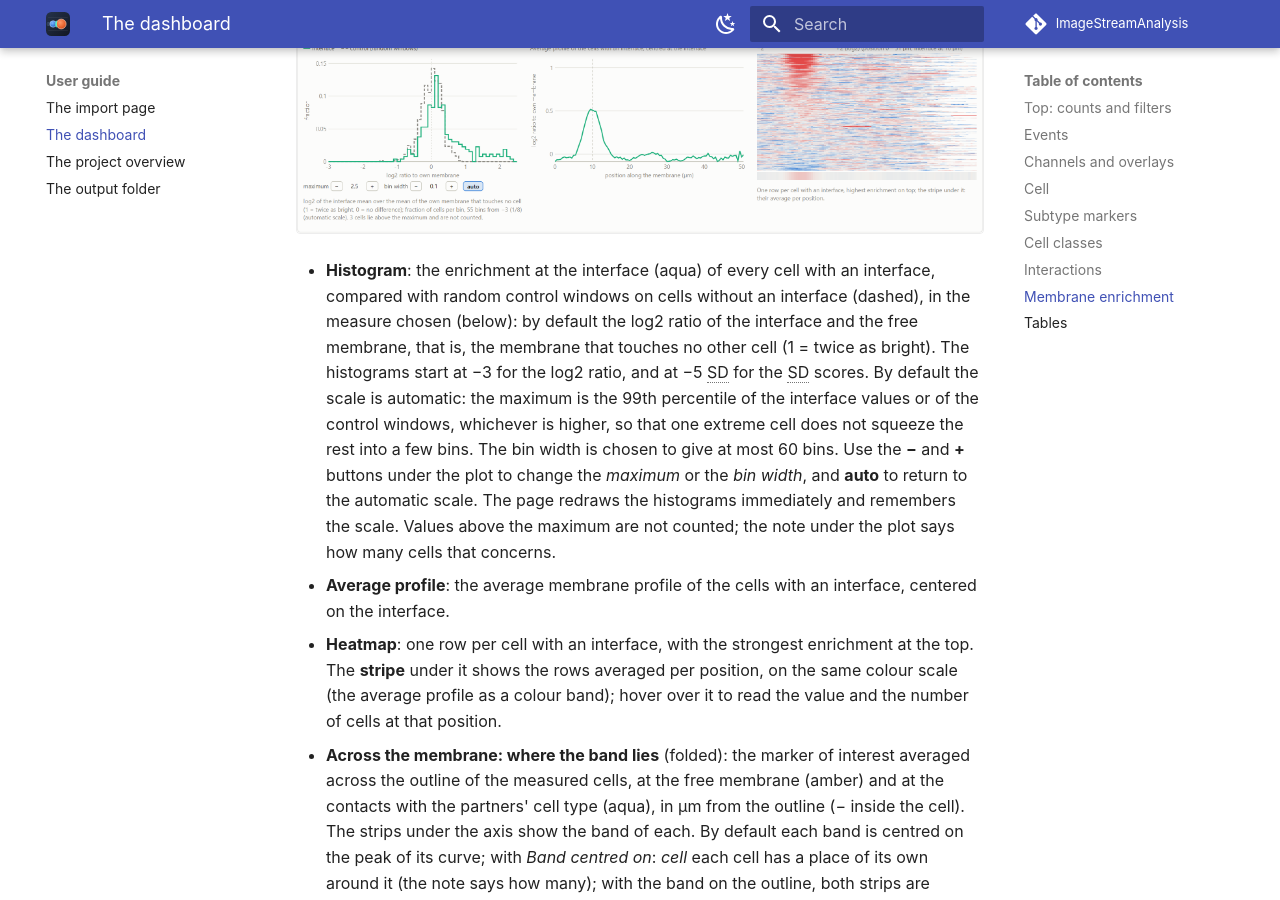
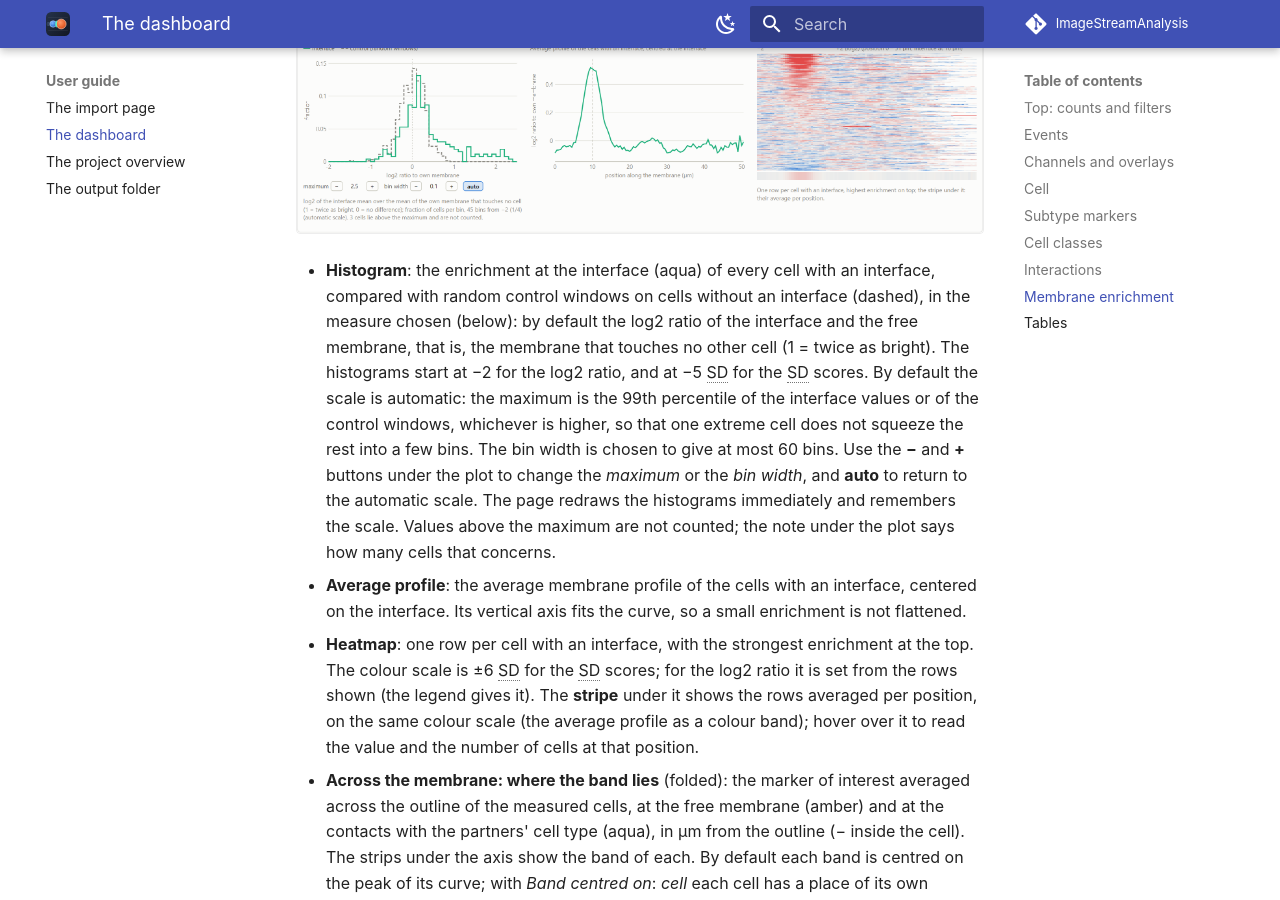
Before and after one commit to BioImaging-NKI/ImageStreamAnalysis, an MkDocs documentation site: the page built from manual/guide/dashboard.md, in a window 1280 px wide and 900 px high, scrolled down 8280 px. Built offline with MkDocs 1.6.1 and Material for MkDocs 9.7.7, drawn with Linux system fonts in a browser that asks for light colours; comment, search, counter and statistics services are not loaded.

Commit message:
Membrane card: log2 histograms from -2, the average profile and the log2 heatmap scaled to the data
The average profile's y axis fits the curve instead of reaching at least 1, so a small enrichment is not flattened;
the heatmap's log2 colour range follows the rows shown (98th percentile of |value|, rounded up); SD keeps +-6.

Co-Authored-By: Claude Opus 5.5 <noreply@anthropic.com>

```diff
--- a/manual/guide/dashboard.md
+++ b/manual/guide/dashboard.md
@@ -188,14 +188,16 @@ carries it. *Apply to the project…* and *Copy as settings* write the pair of t
 - **Histogram**: the enrichment at the interface (aqua) of every cell with an interface, compared with random control
   windows on cells without an interface (dashed), in the measure chosen (below): by default the log2 ratio of the
   interface and the free membrane, that is, the membrane that touches no other cell (1 = twice as bright). The
-  histograms start at −3 for the log2 ratio, and at −5 SD for the SD scores. By default the
+  histograms start at −2 for the log2 ratio, and at −5 SD for the SD scores. By default the
   scale is automatic: the maximum is the 99th percentile of the interface values or of the control windows, whichever
   is higher, so that one extreme cell does not squeeze the rest into a few bins. The bin width is chosen to give at
   most 60 bins. Use the **−** and **+** buttons under the plot to change the *maximum* or the *bin width*, and
   **auto** to return to the automatic scale. The page redraws the histograms immediately and remembers the scale.
   Values above the maximum are not counted; the note under the plot says how many cells that concerns.
-- **Average profile**: the average membrane profile of the cells with an interface, centered on the interface.
-- **Heatmap**: one row per cell with an interface, with the strongest enrichment at the top. The **stripe** under
+- **Average profile**: the average membrane profile of the cells with an interface, centered on the interface. Its
+  vertical axis fits the curve, so a small enrichment is not flattened.
+- **Heatmap**: one row per cell with an interface, with the strongest enrichment at the top. The colour scale is
+  ±6 SD for the SD scores; for the log2 ratio it is set from the rows shown (the legend gives it). The **stripe** under
   it shows the rows averaged per position, on the same colour scale (the average profile as a colour band); hover
   over it to read the value and the number of cells at that position.
 - **Across the membrane: where the band lies** (folded): the marker of interest averaged across the outline of the
```
Also changed, not shown: manual/analysis/membrane.md (+1 -1 lines), src/imagestream_analysis/templates/dashboard.html (+17 -4 lines), manual/images/dash_cell.png, manual/images/dash_membrane.png, manual/images/dash_pairs.png, 1 other file.
